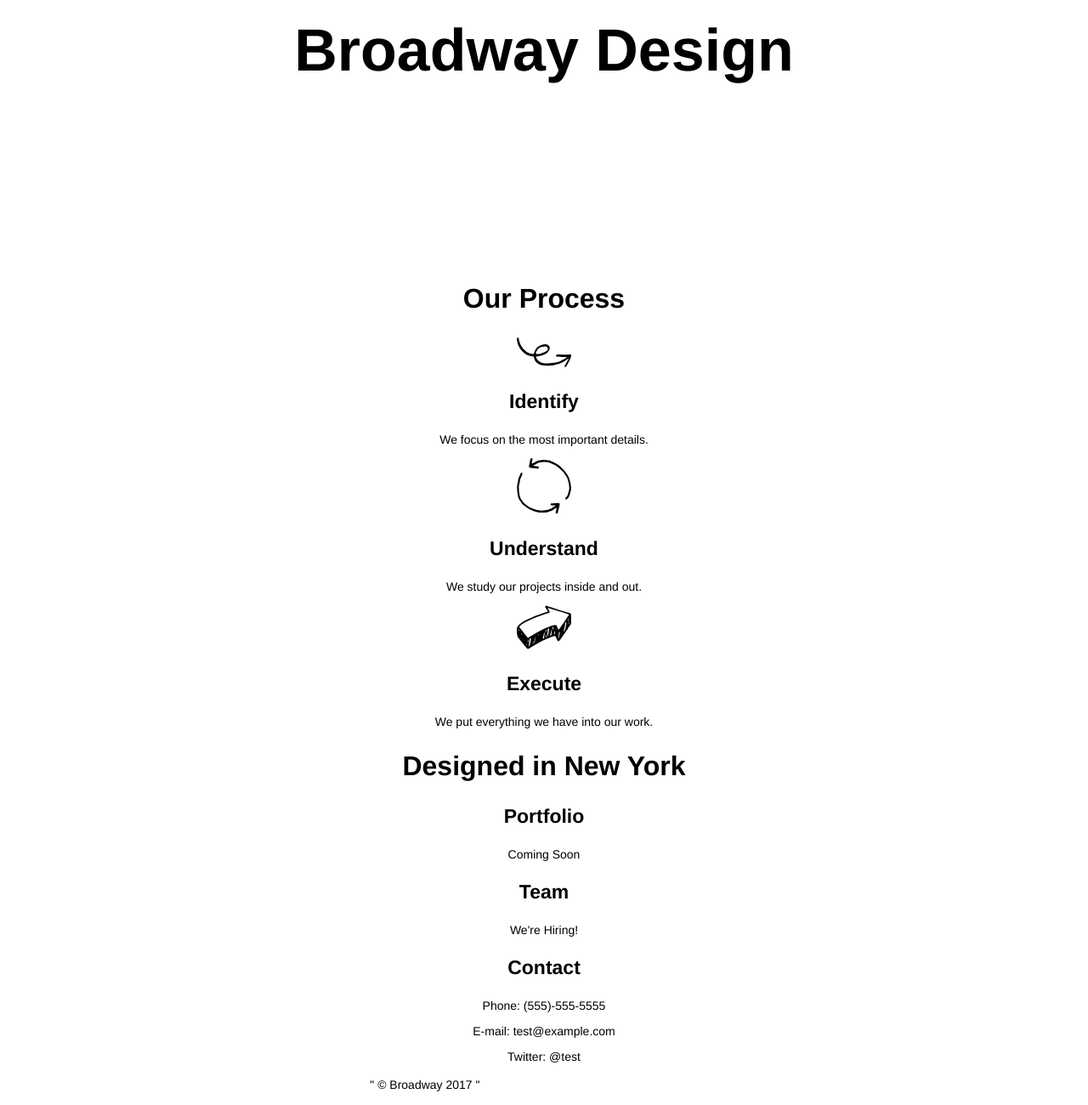
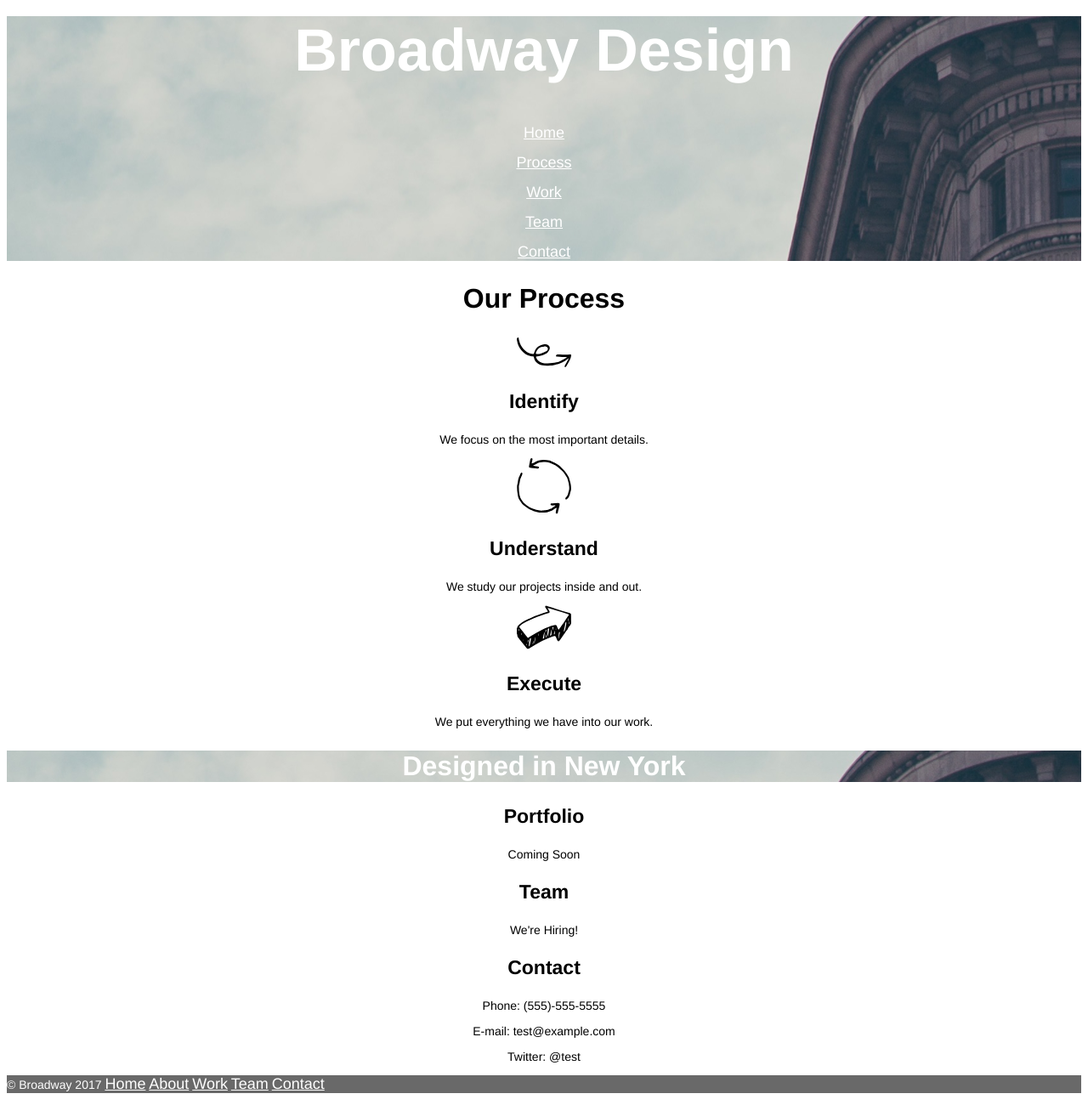
Before and after one commit to bosatsu/codecademy_wesites_broadway, a plain HTML site: page index.html in a window 1280 px wide. Shown: the part 28-1328 px from the top of the page at 85% size. Drawn offline with Linux system fonts and the light colour scheme.

Commit message:
Fix css references

```diff
--- a/index.html
+++ b/index.html
@@ -9,7 +9,7 @@
 
     <!-- Landing section -->
 
-    <div class="" id="header">
+    <div class="background" id="header">
       <h1>Broadway Design</h1>
       <p> <a href="#header">Home</a> </p>
       <p> <a href="#process">Process</a> </p>
@@ -44,14 +44,14 @@
 
     <!-- Break section -->
 
-    <div class="" id="break">
+    <div class="background" id="break">
       <h2>Designed in New York</h2>
     </div>
 
     <!-- Lower Half Work section -->
 
     <div class="" id="">
-      <div class="" id="portfolio">
+      <div class="" id="work">
         <h3>Portfolio</h3>
         <p>Coming Soon</p>
       </div>
@@ -68,13 +68,11 @@
     </div>
 
     <!-- Footer Section -->
-    <div class="">
+    <div class="footer">
       <p>
-      "
-        © Broadway 2017
-      "
+      © Broadway 2017
       <a href="#header">Home</a>
-      <a href="#process">Process</a>
+      <a href="#about">About</a>
       <a href="#work">Work</a>
       <a href="#team">Team</a>
       <a href="#contact">Contact</a>
```
